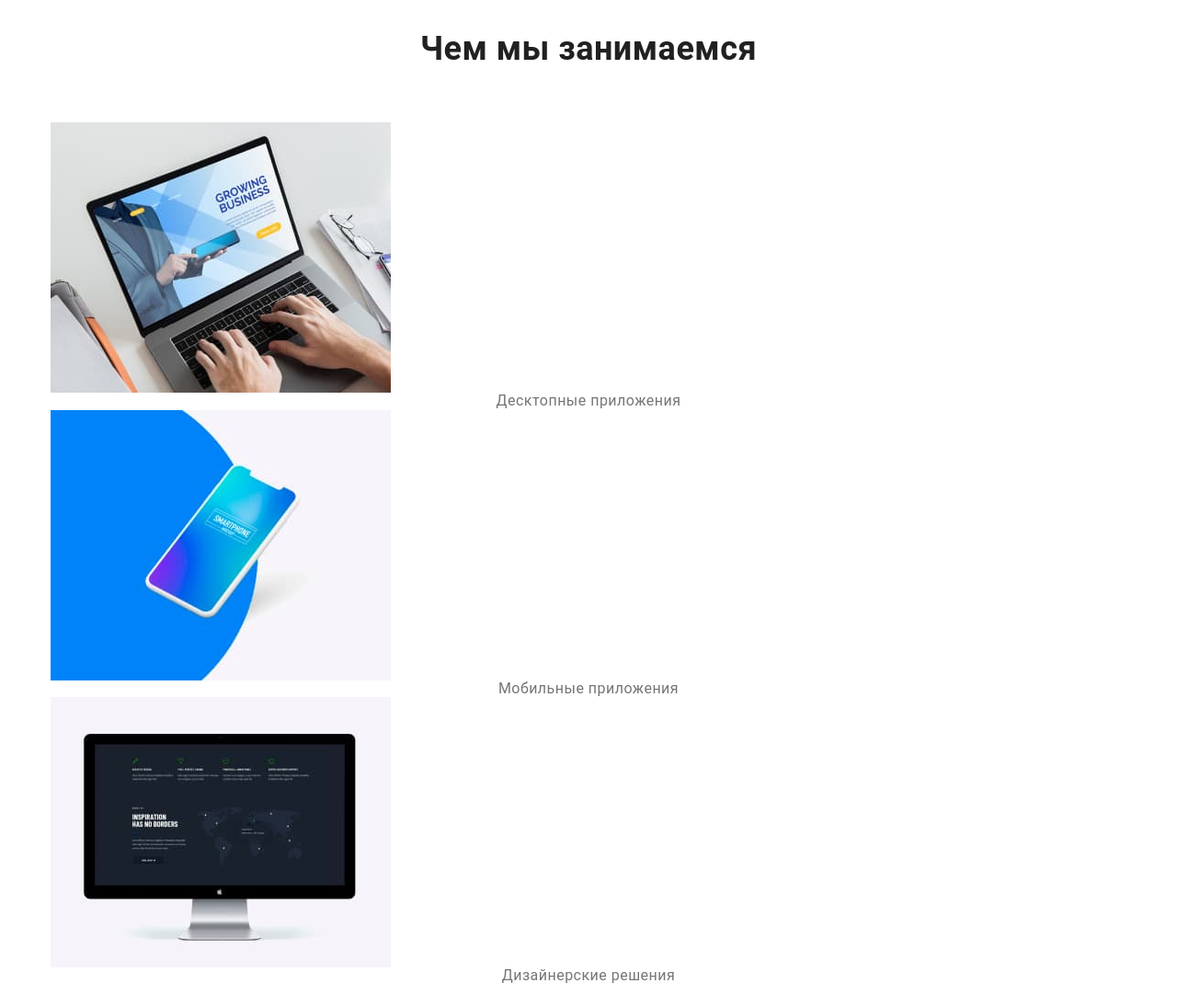
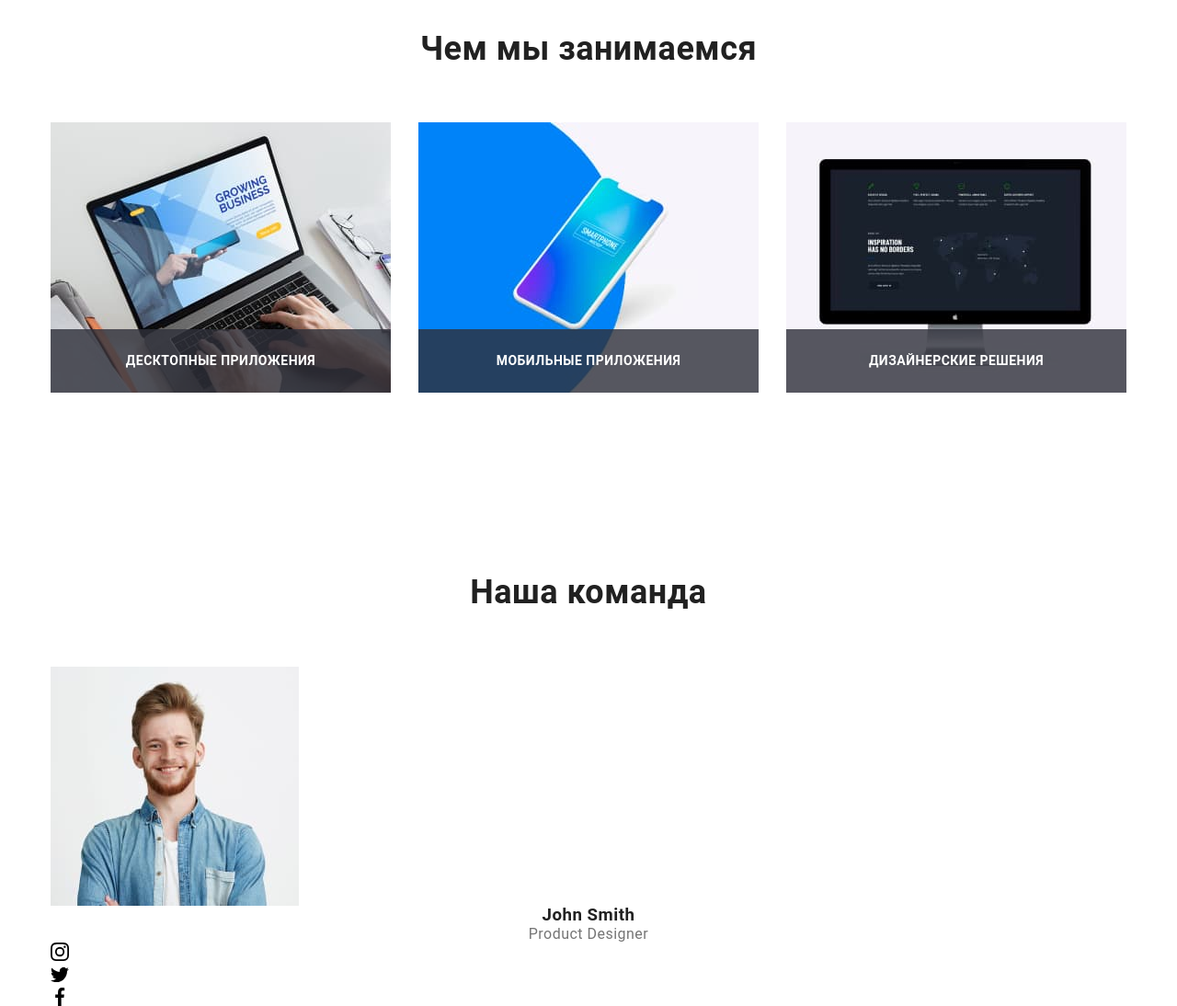
Before and after one commit to ErihKoh/goit-markup-hw-07, a plain HTML site: page index.html in a window 1280 px wide. Shown: the part 1180-2274 px from the top of the page at 92% size. Drawn offline with nearby package versions, Linux system fonts and the light colour scheme.

Commit message:
app section

```diff
--- a/css/style.css
+++ b/css/style.css
@@ -306,11 +306,11 @@ h4 {
   height: 120px;
   padding: 25px 100px;
   background-color: #f5f4fa;
-} */
+}  */
 
 /* app section */
 
-.app-section-list {
+/* .app-section-list {
   display: flex;
 }
 
@@ -331,8 +331,8 @@ h4 {
 
   min-width: 370px;
   padding: 27px 15px;
-  /* padding-top: 27px;
-  padding-bottom: 27px; */
+   padding-top: 27px;
+  padding-bottom: 27px;
   background-color: rgba(47, 48, 58, 0.8);
 
   color: #ffffff;
@@ -340,7 +340,7 @@ h4 {
   font-size: 14px;
   line-height: 1.14;
   text-transform: uppercase;
-}
+}  */
 
 /* team-conteiner */
 
--- a/sass/components.scss/_app-section.scss
+++ b/sass/components.scss/_app-section.scss
@@ -1,5 +1,29 @@
+.app-section-list {
+  display: flex;
+}
+
+.app-section-item:not(:last-child) {
+  margin-right: 30px;
+}
+
+.app-section-item {
+  position: relative;
+}
+
 .app-section-text {
-  color: #000000;
+  display: block;
+  position: absolute;
+  bottom: 0;
+  left: 50%;
+  transform: translate(-50%);
+
+  min-width: 370px;
+  padding: 27px 15px;
+  padding-top: 27px;
+  padding-bottom: 27px;
+  background-color: rgba(47, 48, 58, 0.8);
+
+  color: #ffffff;
   font-weight: bold;
   font-size: 14px;
   line-height: 1.14;
--- a/sass/main.scss
+++ b/sass/main.scss
@@ -8,3 +8,4 @@
 @import "./components.scss/contacts";
 @import "./components.scss/hero";
 @import "./components.scss/quality-section";
+@import "./components.scss/app-section";
```
Also changed, not shown: css/main.css, css/main.min.css, 2 other files.
